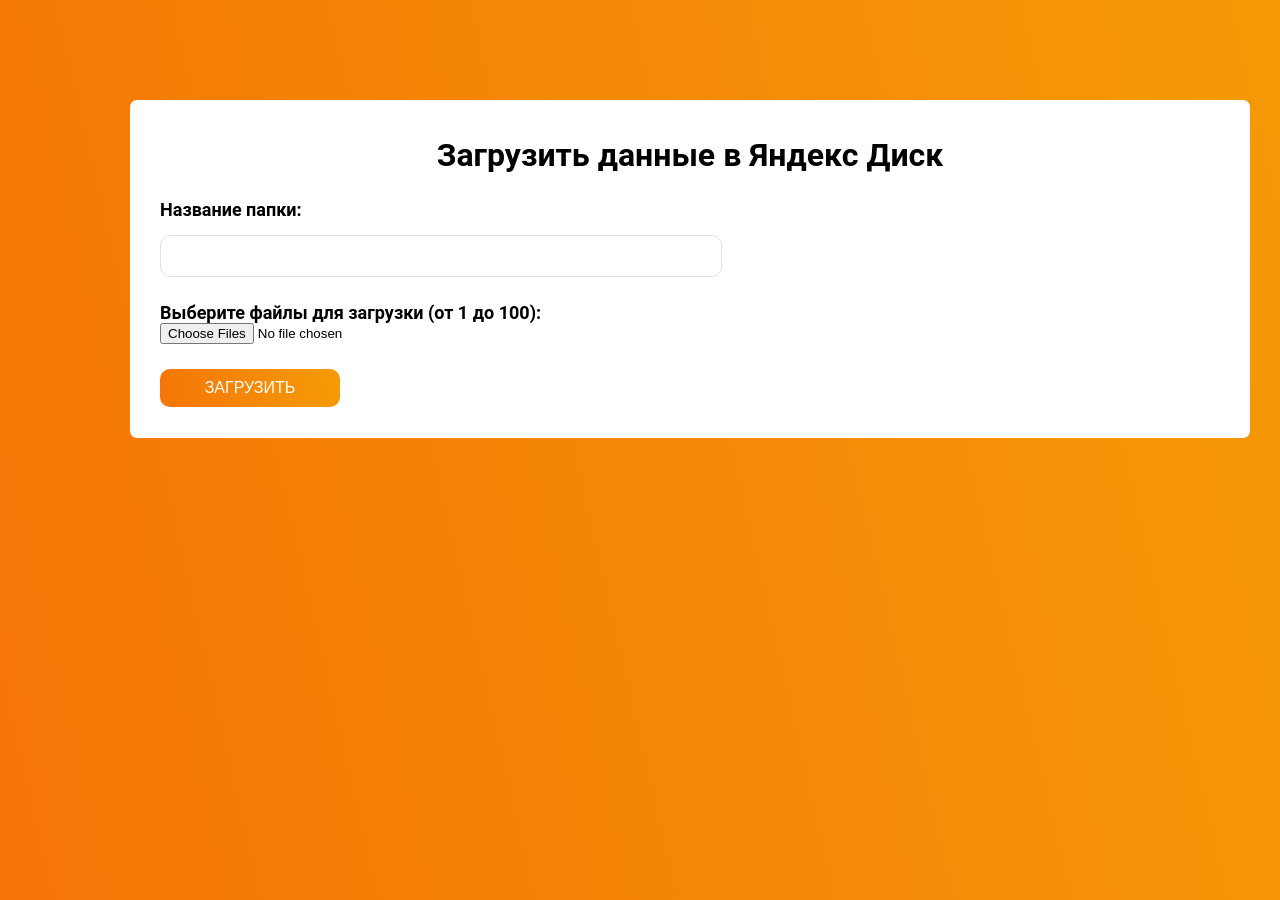
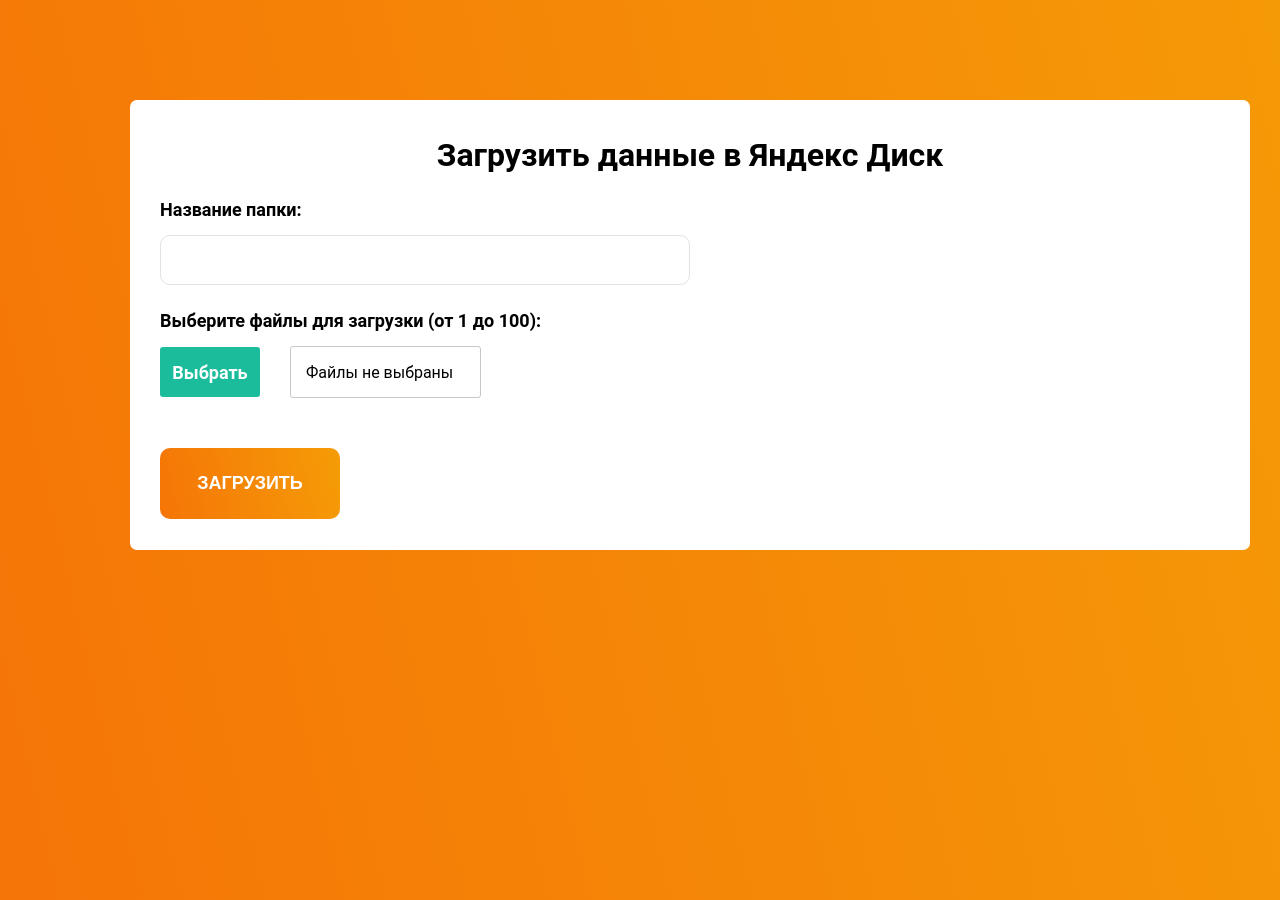
Before and after one commit to AlbShar/TestTaskSofter, a React (Create React App) app: page / in a window 1280 px wide. Shown: the top 900 px of the page. Built offline with nearby package versions, Linux system fonts and the light colour scheme.

Commit message:
update fileInput styles

```diff
--- a/src/components/CustomForm/CustomForm.tsx
+++ b/src/components/CustomForm/CustomForm.tsx
@@ -1,9 +1,14 @@
+import { useState } from "react";
 import { Formik, Field, Form, ErrorMessage } from "formik";
 import * as Yup from "yup";
 import { createFolder } from "../../api/createFolder";
 import { sendFilesToDisk } from "../../api/sendFilesToDisk";
 import { fetchUrl } from "../../api/fetchUrl";
-import "./customForm.css"
+import "./customForm.css";
+
+const CustomForm = () => {
+  const [textFileInput, setTextFileInput] =
+    useState<string>("Файлы не выбраны");
 
   const urlHasLoaded = (responses: any, files: any) => {
     for (const response of responses) {
@@ -15,7 +20,6 @@
     }
   };
 
-const CustomForm = () => {
   return (
     <Formik
       initialValues={{ files: [], folderName: "" }}
@@ -27,14 +31,18 @@
           .max(15, "Максимальное количество символов - 15")
           .required("Поле обязательное для заполнения"),
       })}
-      onSubmit={async ({ files, folderName }) => {
+      onSubmit={async ({ files, folderName }, {resetForm}) => {
         const nameFiles = files.map((file) => file["name"]);
         const response = await createFolder(folderName);
         console.log(response);
 
-        Promise.all(
-          nameFiles.map((nameFile) => fetchUrl(folderName, nameFile))
-        ).then((responses) => urlHasLoaded(responses, files));
+        Promise.all(nameFiles.map((nameFile) => fetchUrl(folderName, nameFile)))
+          .then((responses) => {
+            urlHasLoaded(responses, files)
+            resetForm()
+            setTextFileInput('Файлы не выбраны')
+          })
+
       }}
     >
       {(formik) => {
@@ -42,16 +50,52 @@
           <Form method="post" encType="multipart/form-data">
             <section>
               <article>
-                <label htmlFor="folderName" className="label">Название папки:</label>
-                <Field type="text" id="folderName" name="folderName" className="input"/>
-                <ErrorMessage name="folderName" component="div" className="error"/>
+                <label htmlFor="folderName" className="label">
+                  Название папки:
+                </label>
+                <Field
+                  type="text"
+                  id="folderName"
+                  name="folderName"
+                  className="input"
+                />
+                <ErrorMessage
+                  name="folderName"
+                  component="div"
+                  className="error"
+                />
               </article>
               <article>
                 <label htmlFor="file" className="label">
                   Выберите файлы для загрузки (от 1 до 100):
                 </label>
                 <div>
+                  <div className="field__wrapper">
                     <input
+                      type="file"
+                      name="files"
+                      id="field__file-2"
+                      className="field field__file"
+                      multiple
+                      onChange={(event: any) => {
+                        const files = event.target.files;
+                        if (files) {
+                          setTextFileInput(`Выбрано файлов: ${files.length}`);
+                          let myFiles = Array.from(files);
+                          formik.setFieldValue("files", myFiles);
+                        }
+                      }}
+                    />
+
+                    <label
+                      className="field__file-wrapper"
+                      htmlFor="field__file-2"
+                    >
+                      <div className="field__file-button">Выбрать</div>
+                      <div className="field__file-fake">{textFileInput}</div>
+                    </label>
+                  </div>
+                  {/* <input
                     type="file"
                     id="file"
                     name="files"
@@ -63,14 +107,16 @@
                         formik.setFieldValue("files", myFiles);
                       }
                     }}
-                  />
+                  /> */}
                 </div>
-                <ErrorMessage name="files" component="div" className="error"/>
+                <ErrorMessage name="files" component="div" className="error" />
               </article>
             </section>
 
             <p>
-              <button className="button" type="submit">Загрузить</button>
+              <button className="button" type="submit">
+                Загрузить
+              </button>
             </p>
           </Form>
         );
--- a/src/components/CustomForm/customForm.css
+++ b/src/components/CustomForm/customForm.css
@@ -8,8 +8,9 @@
 }
 
 .input {
+box-sizing: border-box;
   width: 50%;
-  height: 30px;
+  height: 50px;
   margin-top: 15px;
   padding: 5px 15px;
   background: #fff;
@@ -33,13 +34,131 @@
 .button {
   display: block;
   width: 180px;
-  padding: 10px;
-  margin-top: 25px;
+  padding: 25px;
+  margin-top: 50px;
   cursor: pointer;
   text-transform: uppercase;
-  font-size: 16px;
+  font-size: 18px;
   color: #fff;
+  font-weight: 800;
   border: 0;
   border-radius: 10px;
   background-image: linear-gradient(257deg, #f59c07, #f57507);
 }
+
+.input__wrapper {
+    width: 100%;
+    position: relative;
+    margin: 15px 0;
+    text-align: center;
+  }
+
+  .input__file {
+    opacity: 0;
+    visibility: hidden;
+    position: absolute;
+  }
+
+  .input__file-icon-wrapper {
+    height: 60px;
+    width: 60px;
+    margin-right: 15px;
+    display: -webkit-box;
+    display: -ms-flexbox;
+    display: flex;
+    -webkit-box-align: center;
+        -ms-flex-align: center;
+            align-items: center;
+    -webkit-box-pack: center;
+        -ms-flex-pack: center;
+            justify-content: center;
+    border-right: 1px solid #fff;
+  }
+
+  .input__file-button-text {
+    line-height: 1;
+    margin-top: 1px;
+  }
+
+  .input__file-button {
+    width: 100%;
+    max-width: 290px;
+    height: 50px;
+    background: #1bbc9b;
+    color: #fff;
+    font-size: 1.125rem;
+    font-weight: 700;
+    display: -webkit-box;
+    display: -ms-flexbox;
+    display: flex;
+    -webkit-box-align: center;
+        -ms-flex-align: center;
+            align-items: center;
+    -webkit-box-pack: start;
+        -ms-flex-pack: start;
+            justify-content: flex-start;
+    border-radius: 3px;
+    cursor: pointer;
+    margin: 0 auto;
+  }
+
+  .field__wrapper {
+    position: relative;
+    margin: 15px 0;
+    text-align: left;
+  }
+
+  .field__file {
+    opacity: 0;
+    visibility: hidden;
+    position: absolute;
+  }
+
+  .field__file-wrapper {
+    box-sizing: border-box;
+    width: 50%;
+    gap: 30px;
+    display: inline-flex;
+    -webkit-box-pack: justify;
+        -ms-flex-pack: justify;
+            justify-content: flex-start;
+    -webkit-box-align: center;
+        -ms-flex-align: center;
+            align-items: center;
+    -ms-flex-wrap: wrap;
+        flex-wrap: wrap;
+  }
+
+  .field__file-fake {
+    height: 50px;
+    flex-basis: 30%;
+    display: -webkit-box;
+    display: -ms-flexbox;
+    display: flex;
+    -webkit-box-align: center;
+        -ms-flex-align: center;
+            align-items: center;
+    padding: 0 15px;
+    border: 1px solid #c7c7c7;
+    border-radius: 3px;
+  }
+
+  .field__file-button {
+    width: 100px;
+    height: 50px;
+    background: #1bbc9b;
+    color: #fff;
+    font-size: 1.125rem;
+    font-weight: 700;
+    display: -webkit-box;
+    display: -ms-flexbox;
+    display: flex;
+    -webkit-box-align: center;
+        -ms-flex-align: center;
+            align-items: center;
+    -webkit-box-pack: center;
+        -ms-flex-pack: center;
+            justify-content: center;
+    border-radius: 3px;
+    cursor: pointer;
+  }
```
Lines whose indentation alone changed are shown as unchanged.
